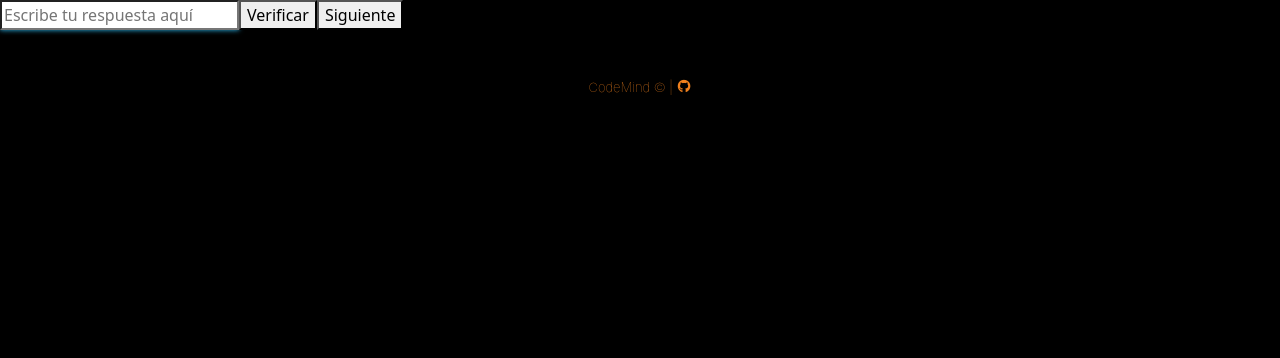
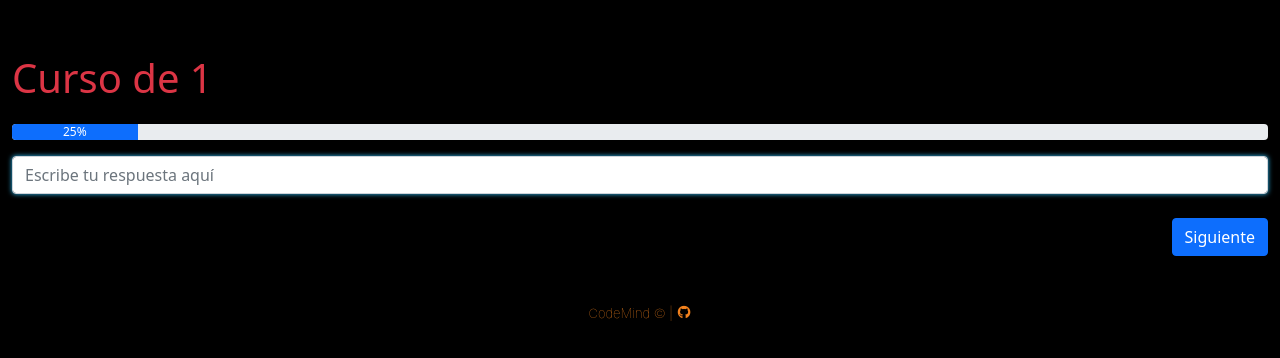
Before and after one commit to 4GeeksAcademy/codemind, a React app: page /preguntasfib/1 in a window 1280 px wide. Shown: the top 358 px of the page. Built offline with nearby package versions, Linux system fonts and the light colour scheme; no server answers.

Commit message:
mejoras en vistas fib y sc

```diff
--- a/src/front/js/pages/fillInTheBlank.js
+++ b/src/front/js/pages/fillInTheBlank.js
@@ -22,11 +22,14 @@ export const PreguntaCompletar = () => {
 
 
   const handleRespuestaChange = (event) => {
+    // e.preventDefault()
     setRespuesta(event.target.value);
     setRespuestaCorrecta(false); // Reinicia la respuesta correcta al cambiar la respuesta
   };
 
-  const verificarRespuesta = () => {
+  const verificarRespuesta = (e) => {
+
+    e.preventDefault()
 
     const answerActual = store.answers_fib[preguntaActual]?.answers;
 
@@ -70,16 +73,27 @@ export const PreguntaCompletar = () => {
   };
 
   return (
-    <div className="App">
-      {store.fib[preguntaActual] && <h2>{preguntaActual+1}.{store.fib[preguntaActual].question}</h2>}
-      <input
+    <div className="container-fluid mt-5">
+      <div className="mb-3 text-danger fs-1">
+      Curso de {modulo.toLocaleUpperCase()}
+      </div>
+
+      <div className="progress mb-3">
+      <div className="progress-bar" role="progressbar" style={{width: "10%"}} aria-valuenow="25" aria-valuemin="0" aria-valuemax="100">25%</div>
+      </div>
+      {store.fib[preguntaActual] && <p className='fs-2 text-white'>{preguntaActual+1}.{store.fib[preguntaActual].question}</p>}
+      <form onSubmit={verificarRespuesta}>
+        <input className="mb-3 form-control"
         type="text"
         value={respuesta}
-        onChange={handleRespuestaChange}
+        onChange={e=>handleRespuestaChange(e)}
         placeholder="Escribe tu respuesta aquí"
       />
-       <button onClick={verificarRespuesta}>Verificar</button>
-      <button onClick={avanzarPregunta}>Siguiente</button>
+      </form>
+       {/* <button onClick={verificarRespuesta}>Verificar</button> */}
+       <div className="mt-4 d-flex justify-content-end" >
+        <button className="btn btn-primary" onClick={avanzarPregunta}>Siguiente</button>
+      </div>
     </div>
   );
 }
--- a/src/front/js/pages/multipleChoice.js
+++ b/src/front/js/pages/multipleChoice.js
@@ -37,7 +37,13 @@ export const MultipleChoice = () => {
     const respuestaCorrecta = store.answers_SC.filter(respCorrecta => respCorrecta.isCorrect && respCorrecta.exercise_id == pregunta_id)
 
     if (respuestaSeleccionada === respuestaCorrecta[0]?.answers) {
+      Swal.fire(
+        'Respuesta Correcta!',
+        'Buen trabajo',
+        'success'
+      )
       avanzarPregunta();
+
     } else {
       Swal.fire(
         'Respuesta Incorrecta!',
@@ -56,15 +62,14 @@ export const MultipleChoice = () => {
       Curso de {modulo.toLocaleUpperCase()}
       </div>
       <div className="progress mb-3">
-        <div className="progress-bar" role="progressbar" style={{width: "10%"}} aria-valuenow="25" aria-valuemin="0" aria-valuemax="100">
-        </div>
+      <div className="progress-bar" role="progressbar" style={{width: "10%"}} aria-valuenow="25" aria-valuemin="0" aria-valuemax="100">{(preguntaActual+1)/5*100}%</div>
       </div>
       <div className="mb-3">{store.simpleChoice[preguntaActual] && <p className='fs-2 text-white'>{preguntaActual+1}.{store.simpleChoice[preguntaActual].question}</p>}</div>
       <ul  className="ps-0">
       {alternativas.map((alternativa,indice)=><p key={indice} onClick={() => respuestaElegida(alternativa.answers)}
             className= {`card-body rounded seleccionada p-0 ps-4 fs-4`} >{alternativa.answers}</p>)}
       </ul>
-      <div className="d-flex justify-content-end" >
+      <div className="mt-4 d-flex justify-content-end" >
         <button className="btn btn-primary" onClick={verificarRespuesta}>Siguiente</button>
       </div>
       </div>):(
```
